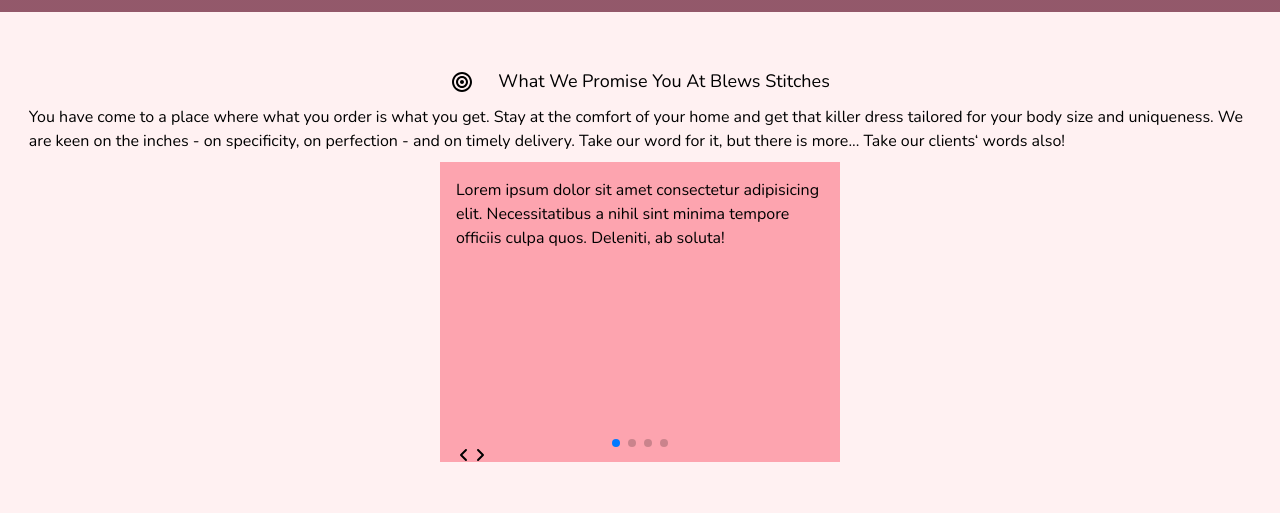
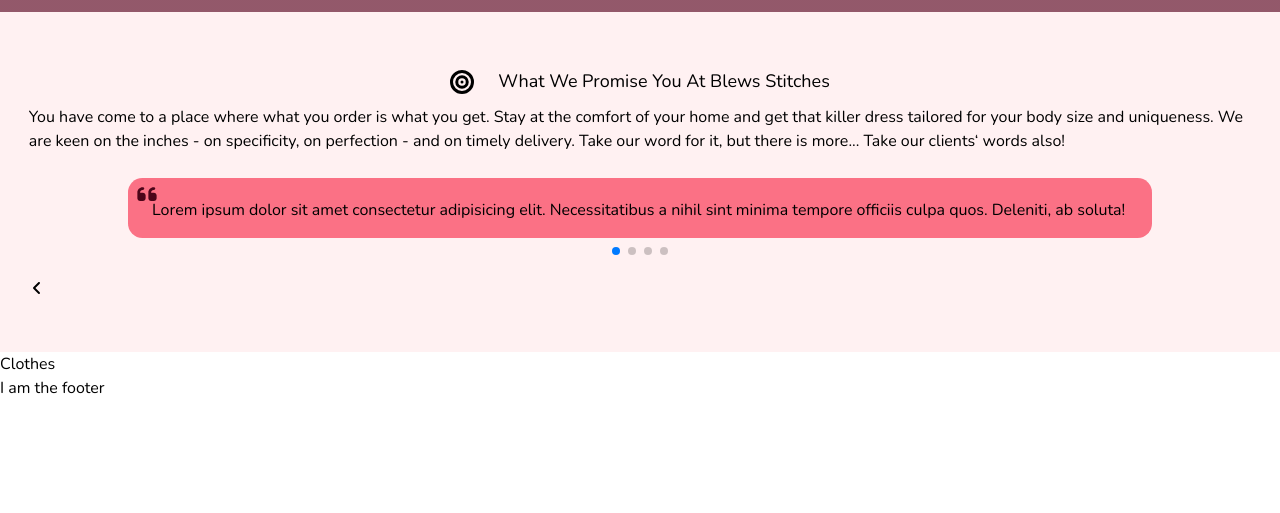
Before and after one commit to Mr-Wusu/nextjs-blews, a Next.js app: page / in a window 1280 px wide. Shown: the part 438-951 px from the top of the page. After the commit the page ends 838 px from the top, so only its background shows below. Built offline with nearby package versions, Linux system fonts and the light colour scheme; grey boxes are pictures that could not be loaded; a web font is replaced by a local one.

Commit message:
Working on the carousel

```diff
--- a/app/_components/About.tsx
+++ b/app/_components/About.tsx
@@ -1,24 +1,24 @@
 "use client";
 
-import { BiBullseye } from "react-icons/bi";
-import { FaAngleLeft, FaAngleRight } from "react-icons/fa6";
+import { FaBullseye, FaQuoteLeft, FaAngleLeft } from "react-icons/fa6";
+import { Swiper, SwiperSlide, useSwiper } from "swiper/react";
+
 import { Pagination } from "swiper/modules";
-import { Swiper, SwiperSlide } from "swiper/react";
-import { useSwiper } from "swiper/react";
+
+
 import styles from "@/styles/components.module.scss";
 import "swiper/css";
-import "swiper/css/navigation";
 import "swiper/css/pagination";
 
 import testimonies from "@/data/testimonies";
 
 export default function About() {
-  const swiper = useSwiper();
+  const swiper = useSwiper()
 
   return (
     <div className={styles.about}>
       <div className={styles.heading}>
-        <BiBullseye className={styles.bull} />
+        <FaBullseye className={styles.bull} />
         <h3>What we promise you at blews stitches</h3>
       </div>
       <p>
@@ -29,35 +29,27 @@
         more... Take our clients&lsquo; words also!
       </p>
       <Swiper
-        className={styles.swiper}
-        // install Swiper modules
         modules={[Pagination]}
         pagination={{ clickable: true }}
         spaceBetween={20}
         slidesPerView={1}
+        onSlideChange={() => console.log("slide change")}
         onSwiper={(swiper) => console.log(swiper)}
-        onSlideChange={() => console.log("slide change")}
+        className={styles.slider}
       >
         {testimonies.map((testimony, i) => (
-          <SwiperSlide key={i} className={`swiper-slide swiper-${i + 1}`}>
-            {testimony.quote}
+          <SwiperSlide key={i + 1} className={styles.slide}>
+            <blockquote className={styles.blockQuote}>
+              <FaQuoteLeft className={styles.quote} />
+              {testimony.quote}
+            </blockquote>
+            <div></div>
           </SwiperSlide>
         ))}
-        <button
-          className={styles.leftAngle}
-          type="button"
-          onClick={() => swiper.slidePrev()}
-        >
-          <FaAngleLeft />
-        </button>
-        <button
-          className={styles.rightAngle}
-          type="button"
-          onClick={() => swiper.slideNext()}
-        >
-          <FaAngleRight />
-        </button>
       </Swiper>
+      <button className={styles.prev} onClick={() => swiper.slidePrev}>
+        <FaAngleLeft />
+      </button>
     </div>
   );
 }
--- a/styles/_about-section.scss
+++ b/styles/_about-section.scss
@@ -1,4 +1,18 @@
 @use "variables" as vars;
+
+@font-face {
+  font-family: "Nunito";
+  src: url("/fonts/Nunito/Nunito-VariableFont_wght.ttf") format("truetype");
+  font-weight: 400;
+  font-style: normal;
+}
+
+// Mixins
+@mixin center-flex {
+  display: flex;
+  justify-content: center;
+  align-items: center;
+}
 
 .about {
   background-color: vars.$lightRose1;
@@ -24,33 +38,42 @@
     }
   }
 
-  .swiper {
-    width: 400px;
-    height: 300px;
-    background-color: vars.$rose200;
-    position: relative;
-    padding: 1rem;
+  .slider {
+    width: 80vw;
+    margin: 1rem auto 0;
+    @include center-flex;
 
-    .left-angle,
-    .right-angle {
-      font-size: larger;
-      background-color: blue;
-      width: 24px;
-      height: 24px;
-      color: vars.$darkRose1;
-      z-index: 50;
-      position: absolute;
-      top: 50%;
-      transform: translateY(-50%);
-      cursor: pointer;
+    .slide {
+      position: relative;
+
+      .blockQuote {
+        padding: 20px 10px 16px 24px;
+        font-family: Nunito, sans-serif;
+        background-color: vars.$rose300;
+        border-radius: 0.9rem;
+        margin-bottom: 2rem;
+
+        .quote {
+          font-size: 22px;
+          position: absolute;
+          top: 5px;
+          left: 8px;
+          color: vars.$darkRose2;
+        }
+      }
+
     }
-
-    .left-angle {
-      left: 10px;
-    }
-
-    .right-angle {
-      right: 10px;
-    }
+    .prev {
+        position: absolute;
+        height: 24px;
+        width: 24px;
+        background-color: vars.$darkRose1;
+        color: vars.$lightRose1;
+        z-index: 5;
+        top: 33.33%;
+        left: -10px;
+        @include center-flex;
+        border-radius: 50%;
+      }
   }
 }
```
Also changed, not shown: package.json (+7 -4 lines), styles/_variables.scss (line endings or trailing spaces), 1 other file (tests, documents, lock files or other folders).
